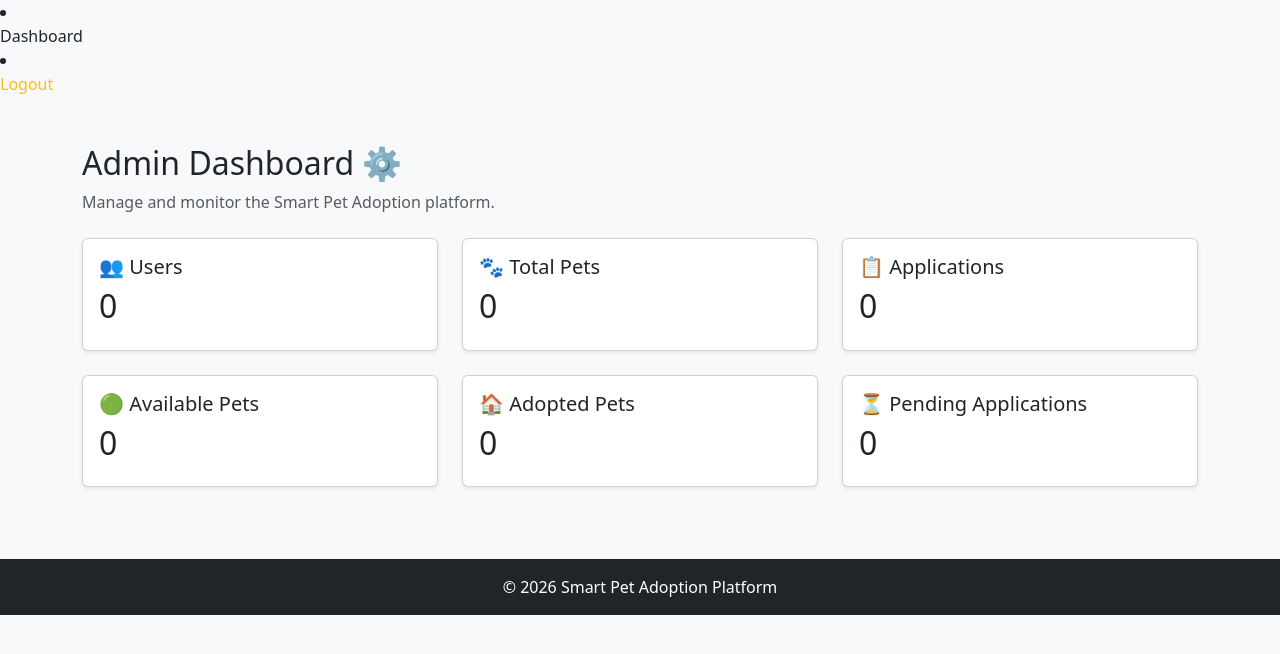
After one commit to jena-pratyush/SmartPetAdoption, a Flask app: page /admin/ in a window 1280 px wide. The commit adds this page. Shown: the top 654 px of the page. Run offline with Flask 3, Linux system fonts and the light colour scheme; the visitor is signed in with stand-in values (Sample User, id 1); data that the repository does not hold is empty.

Commit message:
Added the Admin Dashboard

```diff
--- a/app.py
+++ b/app.py
@@ -6,7 +6,7 @@ from models.pet import Pet
 
 from routes.auth import auth
 from routes.pet import pets
-
+from routes.admin import admin
 
 app = Flask(__name__)
 app.config.from_object(Config)
@@ -17,6 +17,7 @@ db.init_app(app)
 # Register Blueprints
 app.register_blueprint(auth)
 app.register_blueprint(pets)
+app.register_blueprint(admin)
 
 # Home Page
 @app.route("/")
--- a/routes/admin.py
+++ b/routes/admin.py
@@ -0,0 +1,65 @@
+from flask import (
+    Blueprint,
+    render_template,
+    redirect,
+    url_for,
+    flash,
+    session
+)
+
+from models.user import User
+from models.pet import Pet
+from models.adoption_request import AdoptionRequest
+
+
+admin = Blueprint("admin", __name__, url_prefix="/admin")
+
+
+def admin_required():
+
+    if "user_id" not in session:
+        flash("Please login first.", "warning")
+        return False
+
+    if session.get("role") != "admin":
+        flash("Admin access required.", "danger")
+        return False
+
+    return True
+
+
+@admin.route("/")
+def admin_dashboard():
+
+    if not admin_required():
+
+        if "user_id" not in session:
+            return redirect(url_for("auth.login"))
+
+        return redirect(url_for("dashboard"))
+
+    user_count = User.query.count()
+    pet_count = Pet.query.count()
+    application_count = AdoptionRequest.query.count()
+
+    available_pets = Pet.query.filter_by(
+        status="available"
+    ).count()
+
+    adopted_pets = Pet.query.filter_by(
+        status="adopted"
+    ).count()
+
+    pending_applications = AdoptionRequest.query.filter_by(
+        status="Pending"
+    ).count()
+
+    return render_template(
+        "admin/dashboard.html",
+        user_count=user_count,
+        pet_count=pet_count,
+        application_count=application_count,
+        available_pets=available_pets,
+        adopted_pets=adopted_pets,
+        pending_applications=pending_applications
+    )
--- /dev/null
+++ b/templates/admin/dashboard.html
@@ -0,0 +1,80 @@
+{% extends "layouts/base.html" %}
+
+{% block title %}Admin Dashboard{% endblock %}
+
+{% block content %}
+
+<div class="container mt-5">
+
+    <h2>Admin Dashboard ⚙️</h2>
+
+    <p class="text-muted">
+        Manage and monitor the Smart Pet Adoption platform.
+    </p>
+
+    <div class="row mt-4">
+
+        <div class="col-md-4 mb-4">
+            <div class="card shadow-sm">
+                <div class="card-body">
+                    <h5>👥 Users</h5>
+                    <h2>{{ user_count }}</h2>
+                </div>
+            </div>
+        </div>
+
+
+        <div class="col-md-4 mb-4">
+            <div class="card shadow-sm">
+                <div class="card-body">
+                    <h5>🐾 Total Pets</h5>
+                    <h2>{{ pet_count }}</h2>
+                </div>
+            </div>
+        </div>
+
+
+        <div class="col-md-4 mb-4">
+            <div class="card shadow-sm">
+                <div class="card-body">
+                    <h5>📋 Applications</h5>
+                    <h2>{{ application_count }}</h2>
+                </div>
+            </div>
+        </div>
+
+
+        <div class="col-md-4 mb-4">
+            <div class="card shadow-sm">
+                <div class="card-body">
+                    <h5>🟢 Available Pets</h5>
+                    <h2>{{ available_pets }}</h2>
+                </div>
+            </div>
+        </div>
+
+
+        <div class="col-md-4 mb-4">
+            <div class="card shadow-sm">
+                <div class="card-body">
+                    <h5>🏠 Adopted Pets</h5>
+                    <h2>{{ adopted_pets }}</h2>
+                </div>
+            </div>
+        </div>
+
+
+        <div class="col-md-4 mb-4">
+            <div class="card shadow-sm">
+                <div class="card-body">
+                    <h5>⏳ Pending Applications</h5>
+                    <h2>{{ pending_applications }}</h2>
+                </div>
+            </div>
+        </div>
+
+    </div>
+
+</div>
+
+{% endblock %}
```
Also changed, not shown: templates/dashboard.html (+12 -0 lines).
